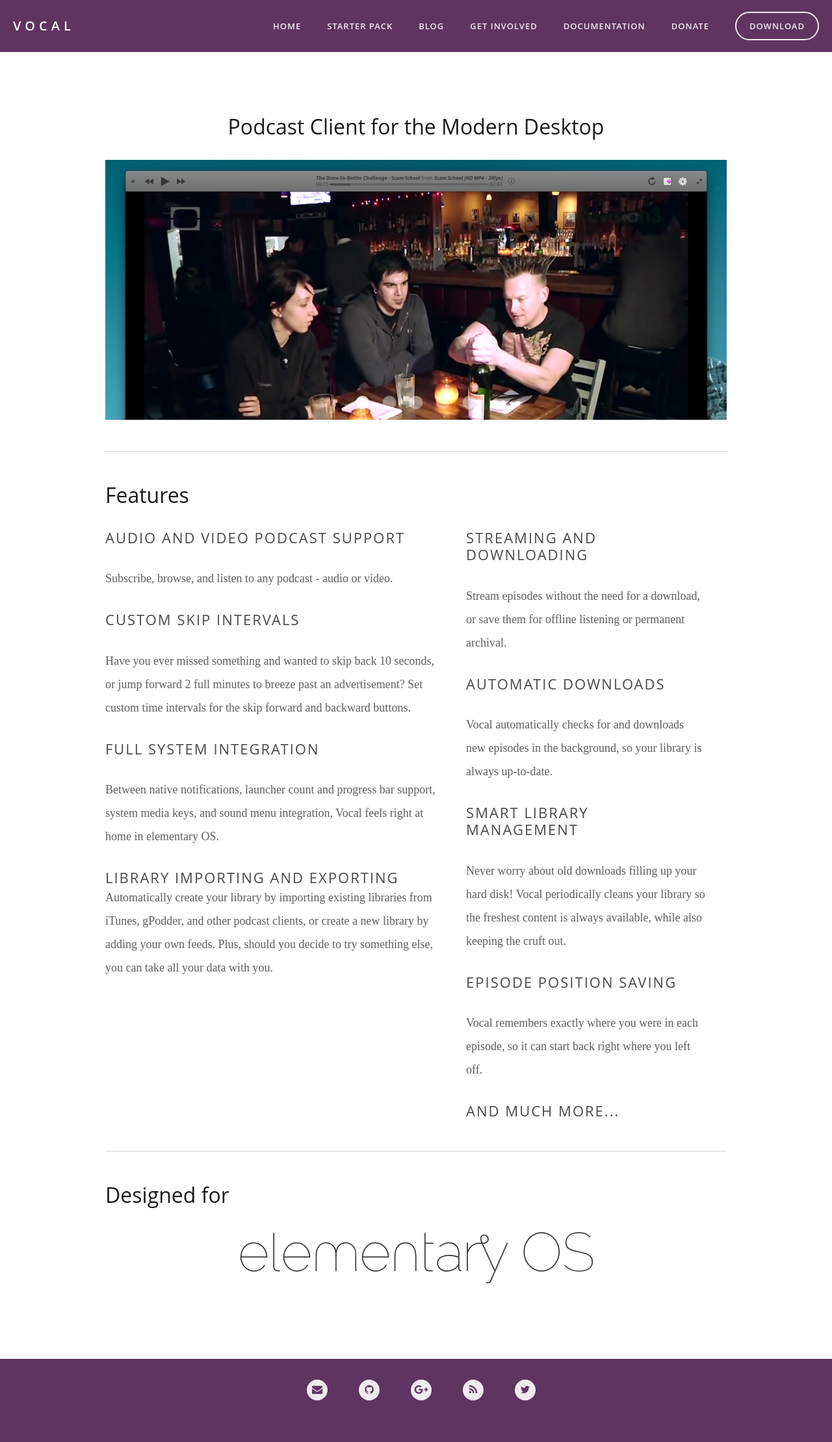
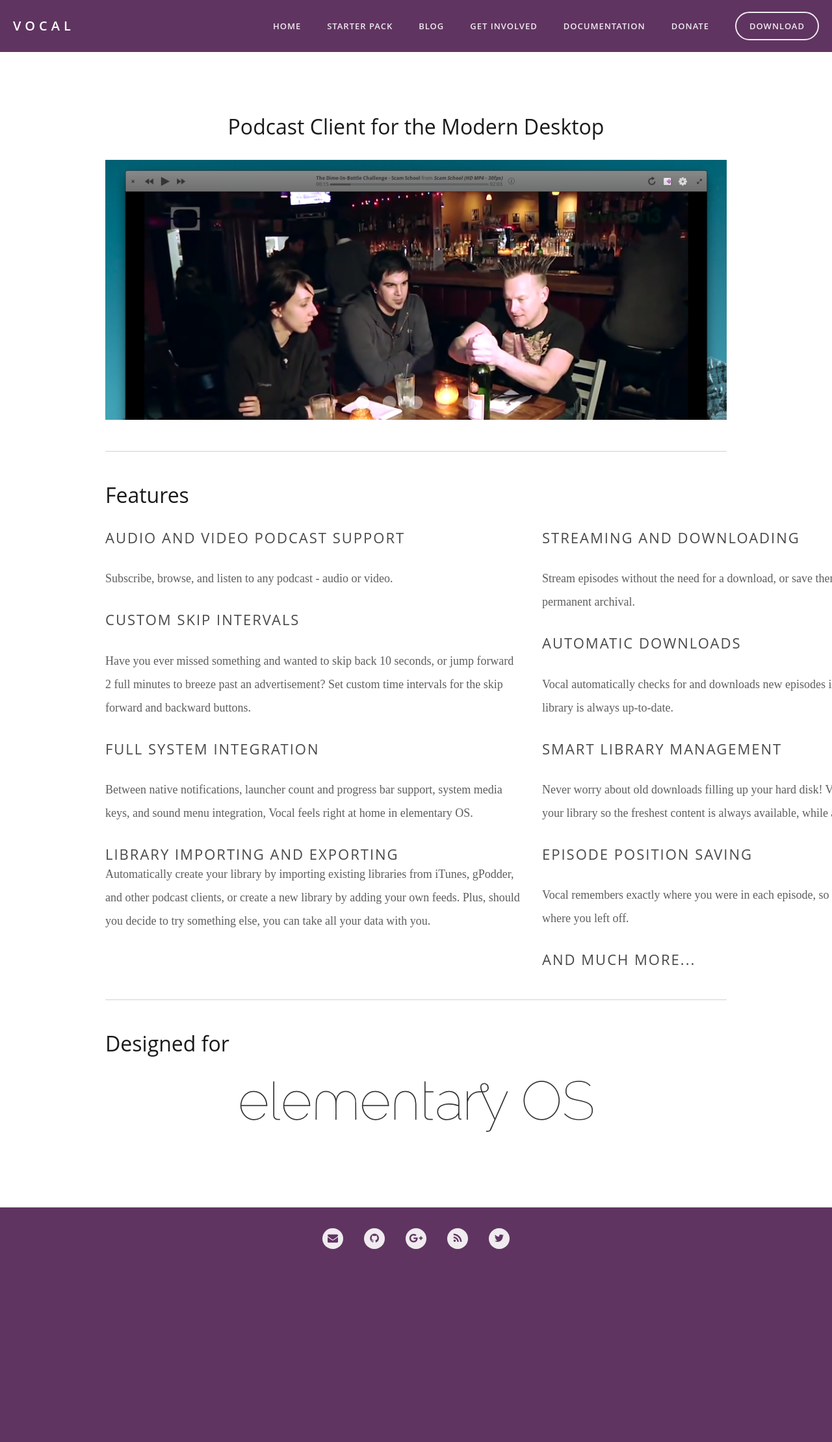
Before and after one commit to quassy/vocalproject.net, a Jekyll site: the page built from index.md, in a window 1280 px wide. Shown: the whole page at 65% size. Built offline with Jekyll 4.4.1, drawn with Linux system fonts in a browser that asks for light colours; nearby versions of some CDN libraries; after the commit the page ends 1954 px from its top, so only the background shows below that.

Commit message:
Fix front page, footer styling

```diff
--- a/_layouts/main.html
+++ b/_layouts/main.html
@@ -6,7 +6,7 @@
 <head>
   {% include meta.html %}
 </head>
-<body id="menu" class="page-{{ page.title | slugify }}">
+<body id="menu">
 
   <header id="header">
     <h1><a href="{{ site.baseurl }}/" title="{{ site.description | strip_html }}">{{ site.name }}</a></h1>
--- a/_scss/_content.scss
+++ b/_scss/_content.scss
@@ -202,11 +202,16 @@
 
 // Multicolumn content
 .row {
+  display: -webkit-flex;
   display: flex;
-  flex-direction: row;
+  -webkit-flex-flow: row nowrap;
+  flex-flow: row nowrap;
+  margin: -1rem;
+
   > * {
-    flex-grow: 1;
-    margin-right: 2rem;
+    -webkit-flex: 1 0 40rem;
+    flex: 1 0 40rem;
+    margin: 1rem;
   }
   > last-child {
     margin: 0;
--- a/_scss/_theme.scss
+++ b/_scss/_theme.scss
@@ -157,8 +157,13 @@
 
     width: 2rem;
     height: 2rem;
-    margin: 2rem 1rem 4rem 2rem;
+    margin: 2rem 1rem;
     transition: opacity .2s ease-in-out 0s;
+
+    @include bp('xs') {
+      margin: 2rem 0.5rem;
+    }
+
   }
   &:hover a:not(:hover) {
     opacity: .5;
```
